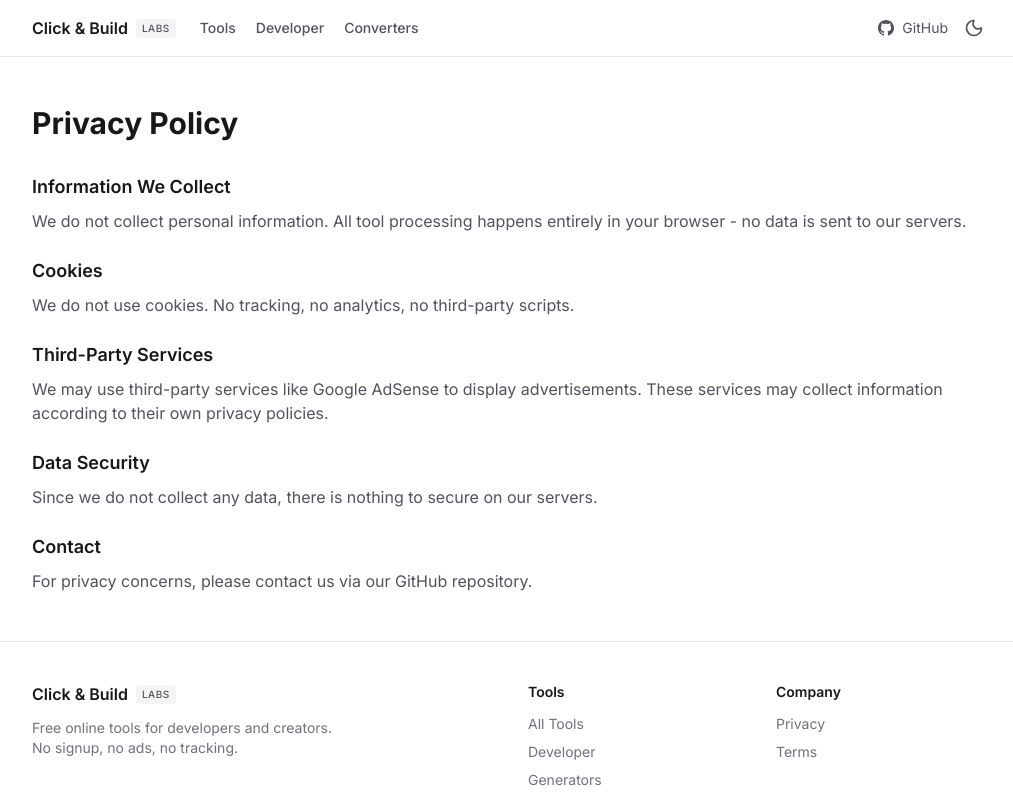
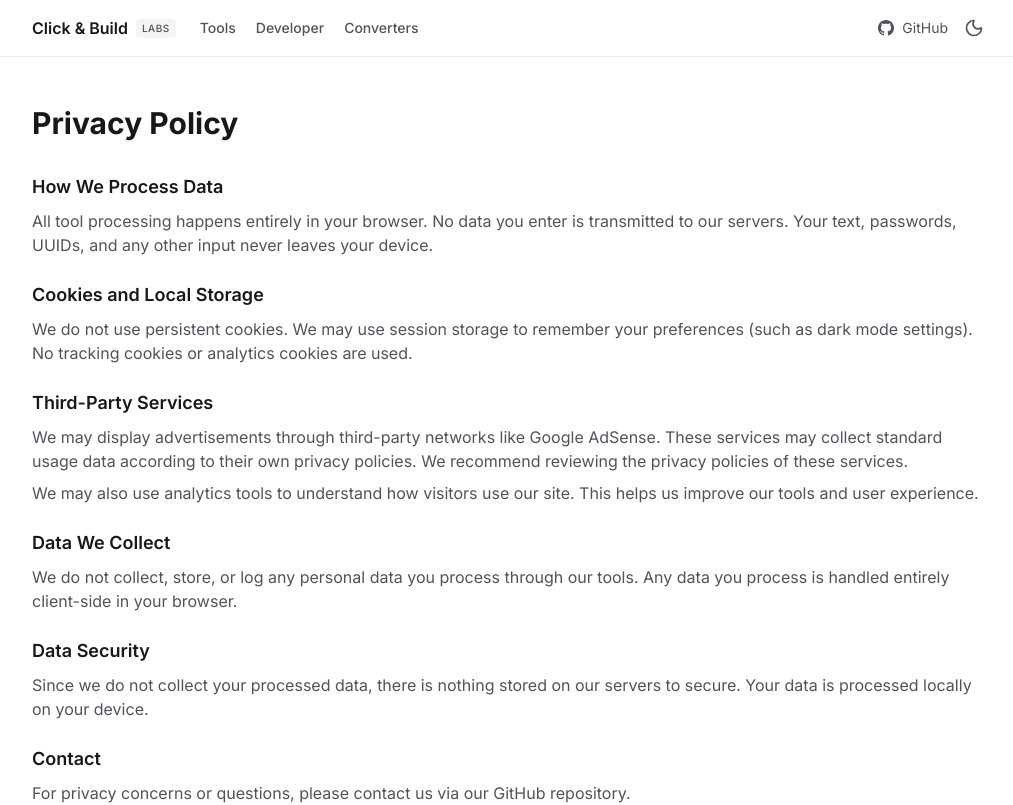
Before and after one commit to Caarrasco22/click-build-labs, a Next.js app: page /privacy in a window 1280 px wide. Shown: the top 805 px of the page, without its empty margins (128-1141 px from the left). Built offline with nearby package versions, Linux system fonts and the light colour scheme.

Commit message:
chore: pre-launch QA fixes
- Update privacy policy to reflect future AdSense/analytics possibility
- Remove 'no ads' and 'no tracking' claims from branding
- Update footer copy to reflect browser-side processing only
- Home page: change 'no BS' to positive messaging

```diff
--- a/app/page.tsx
+++ b/app/page.tsx
@@ -25,7 +25,7 @@ export default function HomePage() {
               Tools that just work
             </h1>
             <p className="mt-5 text-lg sm:text-xl text-zinc-600 dark:text-zinc-400">
-              Fast, free, and no BS. Utilities for developers and creators.
+              Fast, free utilities for developers and creators. No signup required.
             </p>
           </div>
 
--- a/app/privacy/page.tsx
+++ b/app/privacy/page.tsx
@@ -4,7 +4,7 @@ import { createPageMetadata } from '@/lib/seo';
 
 export const metadata: Metadata = createPageMetadata(
   'Privacy Policy',
-  'Privacy policy for Click & Build Labs. We respect your privacy and do not collect personal data.',
+  'Privacy policy for Click & Build Labs. We respect your privacy and handle your data transparently.',
   '/privacy'
 );
 
@@ -18,20 +18,23 @@ export default function PrivacyPage() {
       <div className="mt-8 space-y-6 text-zinc-600 dark:text-zinc-400">
         <section>
           <h2 className="text-lg font-semibold text-zinc-900 dark:text-zinc-50">
-            Information We Collect
+            How We Process Data
           </h2>
           <p className="mt-2">
-            We do not collect personal information. All tool processing happens
-            entirely in your browser - no data is sent to our servers.
+            All tool processing happens entirely in your browser. No data you enter
+            is transmitted to our servers. Your text, passwords, UUIDs, and any
+            other input never leaves your device.
           </p>
         </section>
 
         <section>
           <h2 className="text-lg font-semibold text-zinc-900 dark:text-zinc-50">
-            Cookies
+            Cookies and Local Storage
           </h2>
           <p className="mt-2">
-            We do not use cookies. No tracking, no analytics, no third-party scripts.
+            We do not use persistent cookies. We may use session storage to remember
+            your preferences (such as dark mode settings). No tracking cookies or
+            analytics cookies are used.
           </p>
         </section>
 
@@ -40,9 +43,23 @@ export default function PrivacyPage() {
             Third-Party Services
           </h2>
           <p className="mt-2">
-            We may use third-party services like Google AdSense to display
-            advertisements. These services may collect information according
-            to their own privacy policies.
+            We may display advertisements through third-party networks like Google AdSense.
+            These services may collect standard usage data according to their own privacy
+            policies. We recommend reviewing the privacy policies of these services.
+          </p>
+          <p className="mt-2">
+            We may also use analytics tools to understand how visitors use our site.
+            This helps us improve our tools and user experience.
+          </p>
+        </section>
+
+        <section>
+          <h2 className="text-lg font-semibold text-zinc-900 dark:text-zinc-50">
+            Data We Collect
+          </h2>
+          <p className="mt-2">
+            We do not collect, store, or log any personal data you process through
+            our tools. Any data you process is handled entirely client-side in your browser.
           </p>
         </section>
 
@@ -51,7 +68,8 @@ export default function PrivacyPage() {
             Data Security
           </h2>
           <p className="mt-2">
-            Since we do not collect any data, there is nothing to secure on our servers.
+            Since we do not collect your processed data, there is nothing stored
+            on our servers to secure. Your data is processed locally on your device.
           </p>
         </section>
 
@@ -60,7 +78,7 @@ export default function PrivacyPage() {
             Contact
           </h2>
           <p className="mt-2">
-            For privacy concerns, please contact us via our GitHub repository.
+            For privacy concerns or questions, please contact us via our GitHub repository.
           </p>
         </section>
       </div>
--- a/components/marketing/Footer.tsx
+++ b/components/marketing/Footer.tsx
@@ -24,8 +24,8 @@ export function Footer() {
               </span>
             </div>
             <p className="text-sm text-zinc-500 dark:text-zinc-400 max-w-xs">
-              Free online tools for developers and creators. No signup, no ads,
-              no tracking.
+              Free online tools for developers and creators. No signup required,
+              all processing happens in your browser.
             </p>
           </div>
 
@@ -78,7 +78,7 @@ export function Footer() {
 
         <div className="mt-10 flex flex-col items-center justify-between gap-4 border-t border-zinc-200 pt-8 sm:flex-row">
           <p className="text-xs text-zinc-400 dark:text-zinc-500">
-            Built with care. No tracking.
+            Built with care. Client-side processing.
           </p>
 
           <div className="flex items-center gap-4">
```
